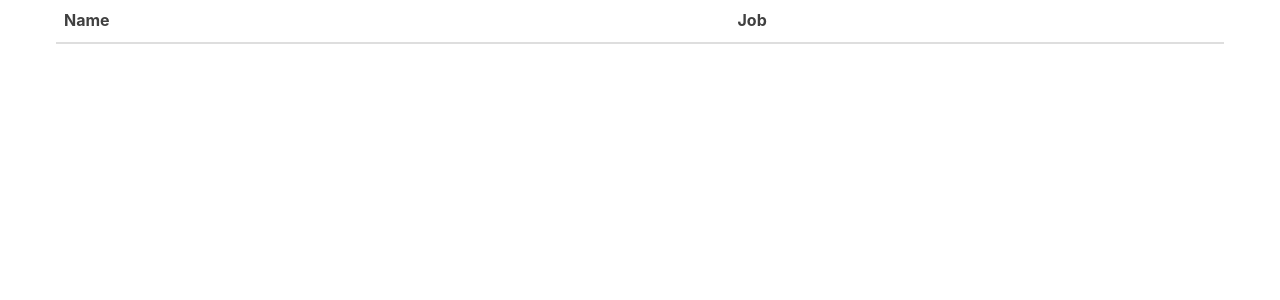
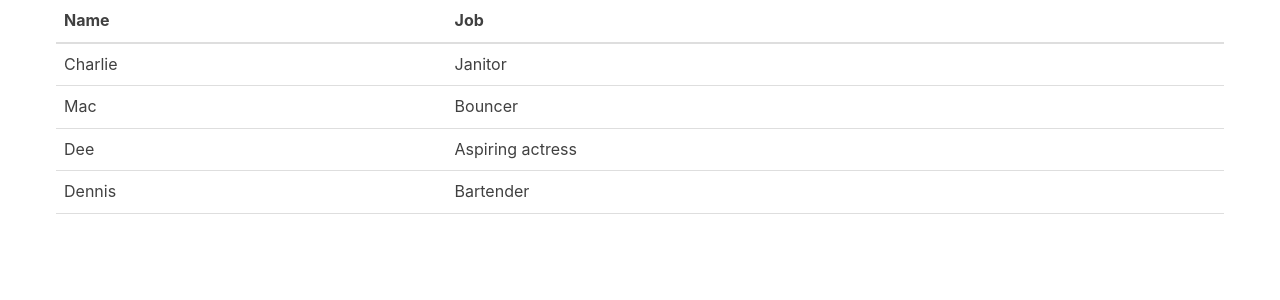
Before and after one commit to engmbuthia01/react, a React (Create React App) app in the folder react-tutorial/: page / in a window 1280 px wide. Shown: the top 300 px of the page. Built offline with nearby package versions, Linux system fonts and the light colour scheme.

Commit message:
used props to load data into the rows of our table

```diff
--- a/react-tutorial/src/Table.js
+++ b/react-tutorial/src/Table.js
@@ -11,13 +11,21 @@
     )
 }
 
-const TableBody = () => {
-    return <tbody />
+const TableBody = (props) => {
+    const rows = props.characterData.map((row, index) => {
+        return (
+            <tr key={index}>
+                <td>{row.name}</td>
+                <td>{row.job}</td>
+            </tr>
+        )
+    })
+    return <tbody>{rows}</tbody>
 }
 
 class Table extends Component {
     render() {
-        const { characterData } = this.props;
+        const { characterData } = this.props
         return (
             <table>
                 <TableHeader />
```
